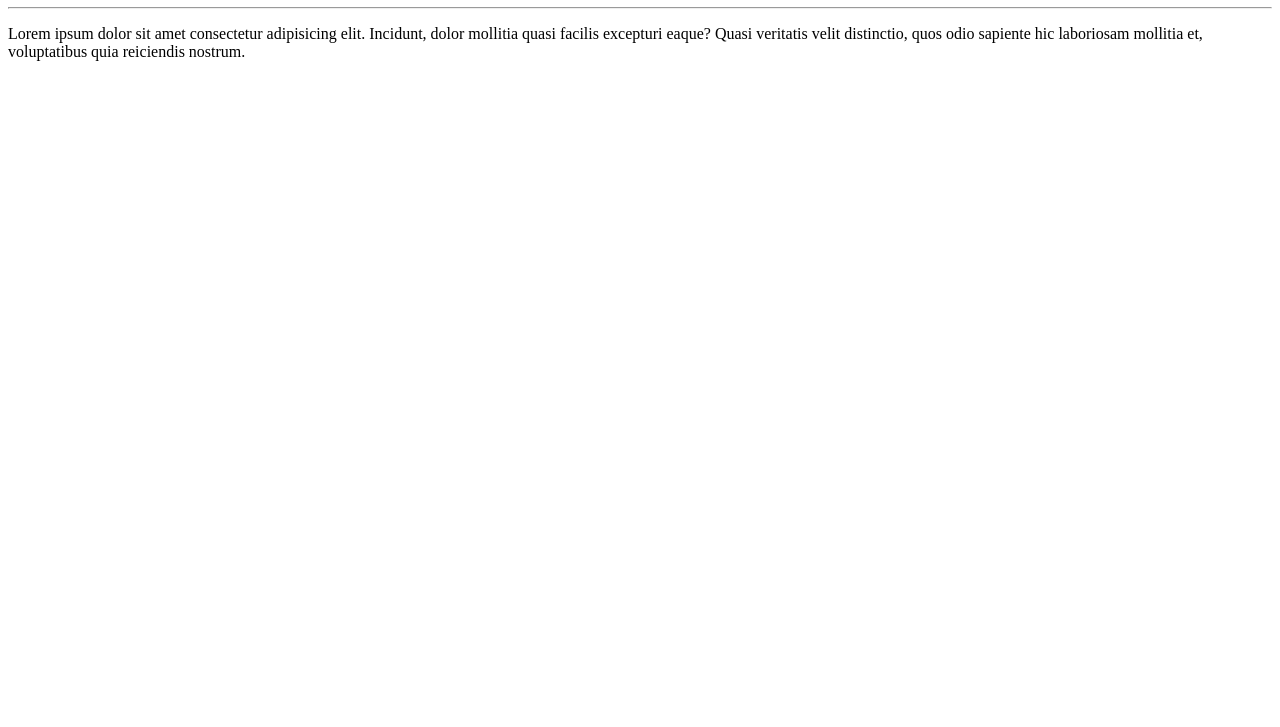
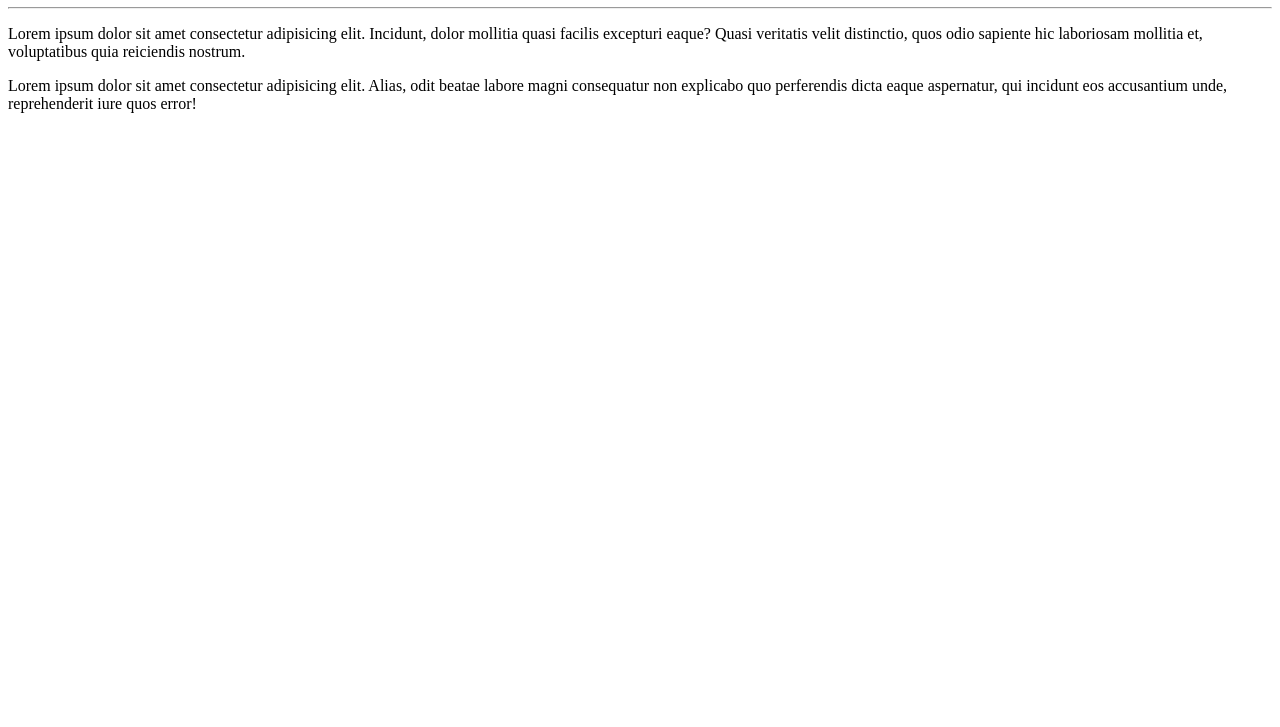
Before and after one commit to IsaiasRibeiro/Hello--World-, a plain HTML site: page site-exemple/index.html in a window 1280 px wide. Shown: the part 73-800 px from the top of the page. Drawn offline with Linux system fonts and the light colour scheme.

Commit message:
I added a paragraph

```diff
--- a/site-exemple/index.html
+++ b/site-exemple/index.html
@@ -9,5 +9,6 @@
     <h1>Hello, World!</h1>
     <hr>
     <p>Lorem ipsum dolor sit amet consectetur adipisicing elit. Incidunt, dolor mollitia quasi facilis excepturi eaque? Quasi veritatis velit distinctio, quos odio sapiente hic laboriosam mollitia et, voluptatibus quia reiciendis nostrum.</p>
+    <p>Lorem ipsum dolor sit amet consectetur adipisicing elit. Alias, odit beatae labore magni consequatur non explicabo quo perferendis dicta eaque aspernatur, qui incidunt eos accusantium unde, reprehenderit iure quos error!</p>
 </body>
 </html>
```
